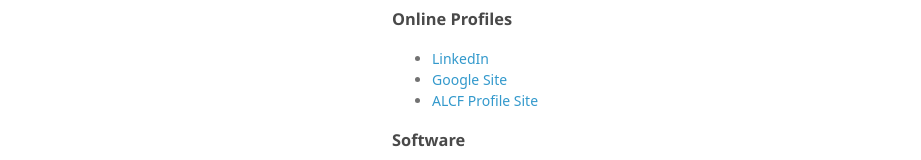
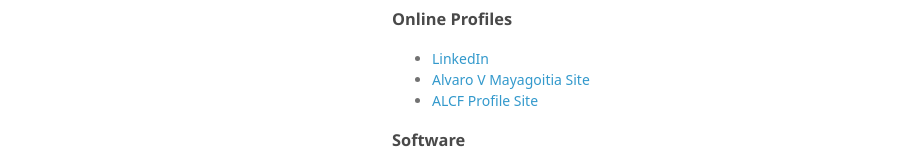
Before and after one commit to alvarovm/alvarovm.github.io, a plain HTML site: page index.html in a window 1280 px wide. Shown: the part 274-434 px from the top of the page, without its empty margins (178-1099 px from the left). Drawn offline with Linux system fonts and the light colour scheme; a web font is replaced by a local one.

Commit message:
minor change

```diff
--- a/index.html
+++ b/index.html
@@ -44,7 +44,7 @@ Title: Assistant Computational Scientist in the Catalyst (science application su
 
 <ul>
 <li><a href="https://www.linkedin.com/">LinkedIn</a></li>
-<li><a href="https://sites.google.com/site/alvarovazquezmayagoitia">Google Site</a></li>
+<li><a href="https://sites.google.com/site/alvarovazquezmayagoitia">Alvaro V Mayagoitia Site</a></li>
 <li><a href="http://www.alcf.anl.gov/staff-directory/alvaro-vazquez-mayagoitia">ALCF Profile Site </a></li>
 
 </ul>
```
